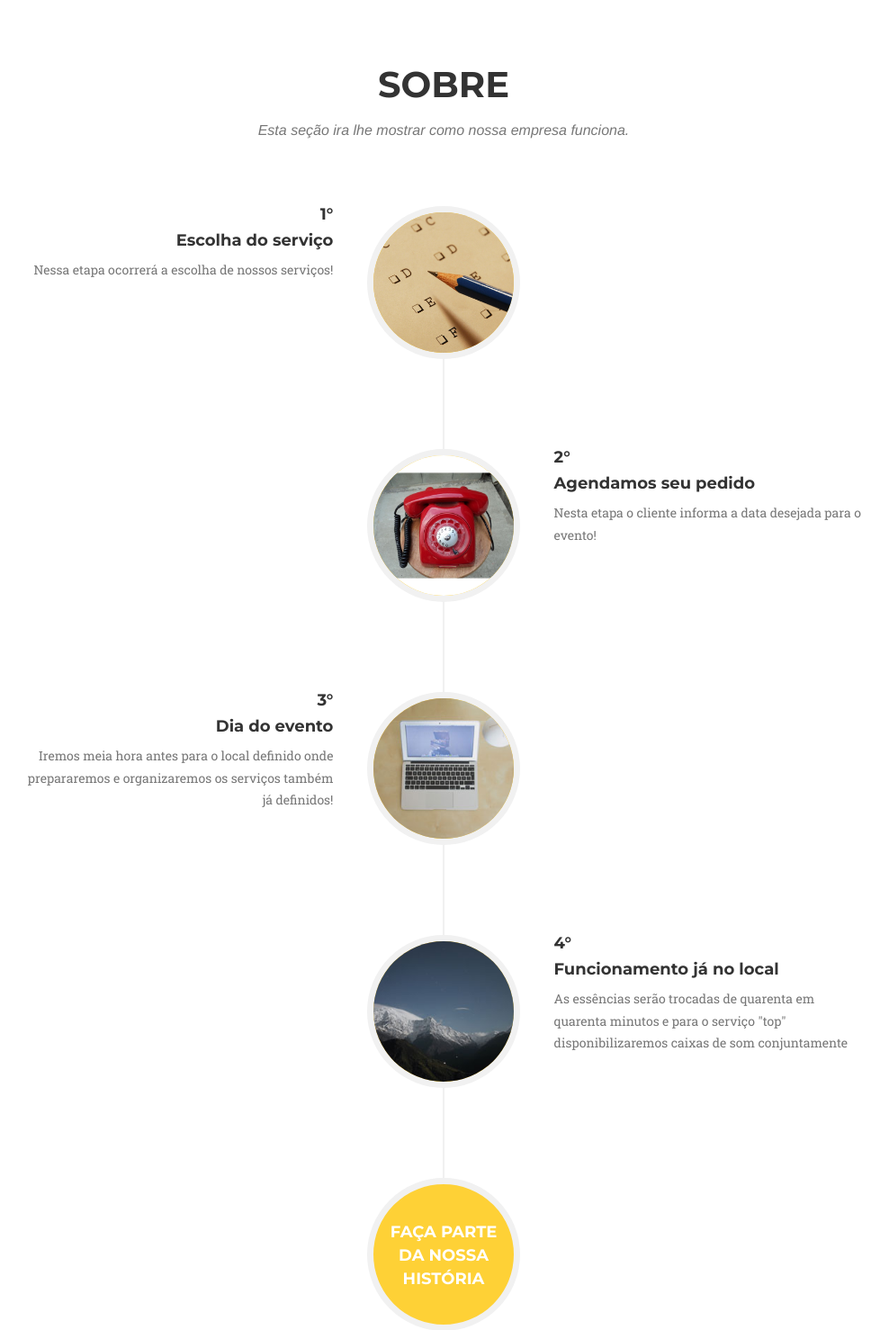
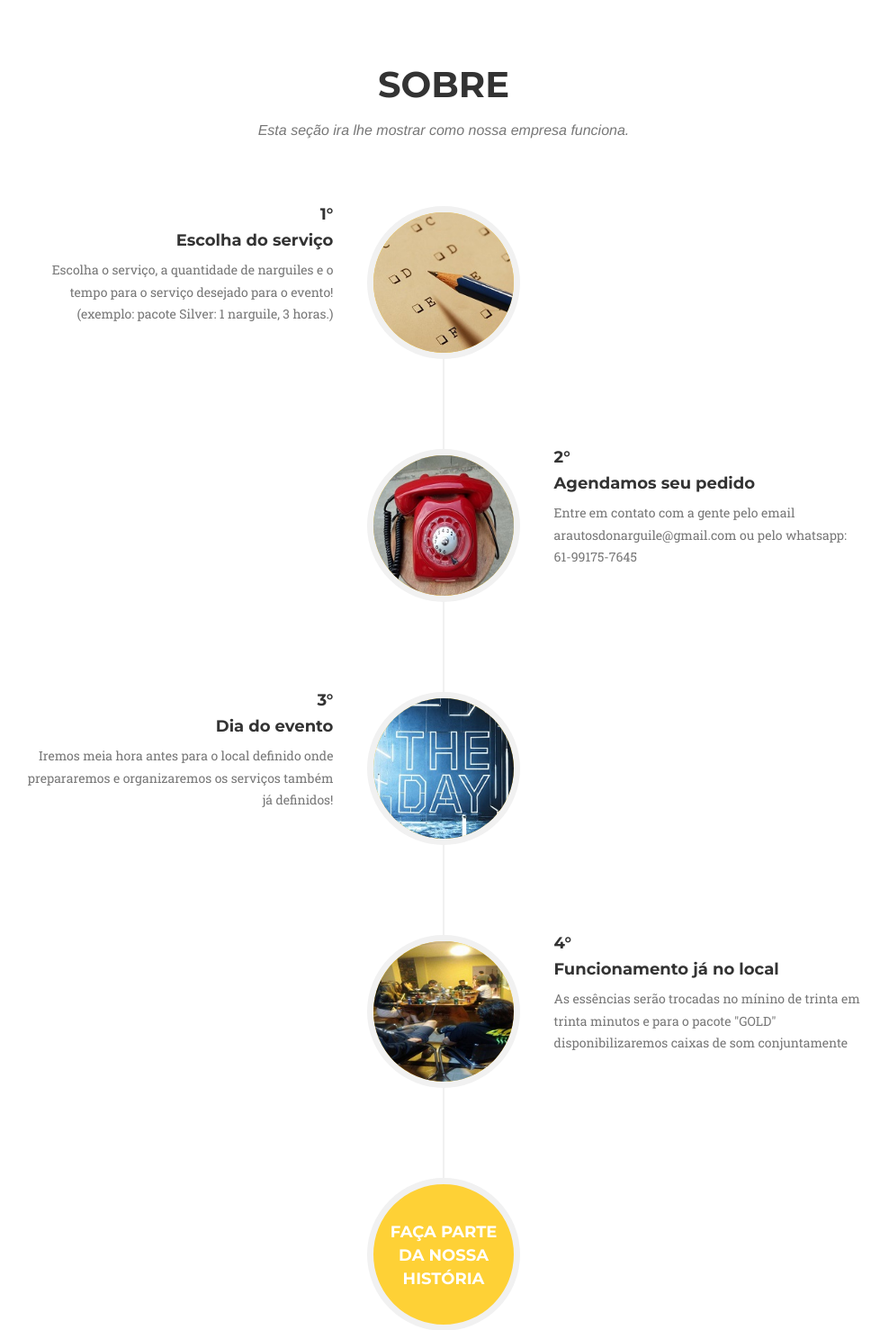
Before and after one commit to Mesquita23/arautosv2, a PHP site: page / in a window 1280 px wide. Shown: the part 2382-3860 px from the top of the page at 90% size, without its empty margins (147-1135 px from the left). Run offline with PHP 8.4, Linux system fonts and the light colour scheme; some libraries are stand-ins or nearby versions; some web fonts are replaced.

Commit message:
ajustes no SOBRE e formatado imagens para menores tamanhos

```diff
--- a/index.php
+++ b/index.php
@@ -258,7 +258,7 @@
                                     <h4 class="subheading">Escolha do serviço</h4>
                                 </div>
                                 <div class="timeline-body">
-                                    <p class="text-muted">Nessa etapa ocorrerá a escolha de nossos serviços!</p>
+                                    <p class="text-muted">Escolha o serviço, a quantidade de narguiles e o tempo para o serviço desejado para o evento! (exemplo: pacote Silver: 1 narguile, 3 horas.)</p>
                                 </div>
                             </div>
                         </li>
@@ -272,7 +272,7 @@
                                     <h4 class="subheading">Agendamos seu pedido</h4>
                                 </div>
                                 <div class="timeline-body">
-                                    <p class="text-muted">Nesta etapa o cliente informa a data desejada para o evento!</p>
+                                    <p class="text-muted">Entre em contato com a gente pelo email arautosdonarguile@gmail.com ou pelo whatsapp: 61-99175-7645</p>
                                 </div>
                             </div>
                         </li>
@@ -300,7 +300,7 @@
                                     <h4 class="subheading">Funcionamento já no local</h4>
                                 </div>
                                 <div class="timeline-body">
-                                    <p class="text-muted">As essências serão trocadas de quarenta em quarenta minutos e para o serviço "top" disponibilizaremos caixas de som conjuntamente</p>
+                                    <p class="text-muted">As essências serão trocadas no mínino de trinta em trinta minutos e para o pacote "GOLD" disponibilizaremos caixas de som conjuntamente</p>
                                 </div>
                             </div>
                         </li>
@@ -456,6 +456,7 @@
                 <div class="col-lg-12 text-center">
                     <h2 class="section-heading">Entre em contato</h2>
                     <h3 class="section-subheading text-muted">tire qualquer dúvida conosco</h3>
+					<h4 class="section-subheading text-muted">Caso o enviador de emails não esteja em funcionamento por motivos técninocs entre em contato com a gente pelo <strong>arautosdonarguile@gmail.com</strong></h4>
                 </div>
             </div>
             <div class="row">
@@ -499,12 +500,16 @@
             <div class="row">
                 <div class="col-md-4">
                     <span class="copyright">Copyright &copy; arautosdonarguile.com 2017</span>
+
                 </div>
                 <div class="col-md-4">
                     <ul class="list-inline social-buttons">
                         <li><a href="https://www.instagram.com/arautosdonarguile/"><i class="fa fa-instagram"></i></a>
                         </li>
                         <li><a href="https://www.facebook.com/Arautosdonarguile/"><i class="fa fa-facebook"></i></a>
+                        </li>
+						<li><p>Email: arautosdonarguile@gmail.com</p></a>
+						<li><p>whatsapp: 61-99175-7645</p></a>
                         </li>
                     </ul>
                 </div>
@@ -585,7 +590,7 @@
 
     </tbody>
   </table>
-                                 <p><strong>Entre em contato com a gente pelo email arautosdonarguile@gmail.com ou pelo</strong> <a href="https://www.facebook.com/Arautosdonarguile/">Facebook</a>.</p>
+                                 <p><strong>Entre em contato com a gente pelo email arautosdonarguile@gmail.com ou pelo whatsapp: 61-99175-7645</strong> <a href="https://www.facebook.com/Arautosdonarguile/">Facebook</a>.</p>
                                 <button type="button" class="btn btn-primary" data-dismiss="modal"><i class="fa fa-times"></i> Close Project</button>
                             </div>
                         </div>
@@ -640,7 +645,7 @@
                                 <!-- Project Details Go Here -->
                                 <h2>Pacote Silver</h2>
                                 <p class="item-intro text-muted">Nosso pacote médio lhe oferece o melhor custo benefício possível</p>
-                                <img class="img-responsive img-centered" src="public/img/portfolio/tabelasilver.jpg" alt="">
+                                <!-- <img class="img-responsive img-centered" src="public/img/portfolio/tabelasilver.jpg" alt=""> -->
                                 <p><strong>Este pacote oferece essencias zomo e adalya</strong></p>
                                 <table class="table table-bordered">
     <thead>
@@ -686,7 +691,7 @@
     </tbody>
   </table>
 
-                                <p><strong>Entre em contato com a gente pelo email arautosdonarguile@gmail.com ou pelo</strong> <a href="https://www.facebook.com/Arautosdonarguile/">Facebook</a>.</p>
+                                <p><strong>Entre em contato com a gente pelo email arautosdonarguile@gmail.com ou pelo whatsapp: 61-99175-7645</strong> <a href="https://www.facebook.com/Arautosdonarguile/">Facebook</a>.</p>
                                 <button type="button" class="btn btn-primary" data-dismiss="modal"><i class="fa fa-times"></i> Close Project</button>
 
                             </div>
@@ -722,7 +727,7 @@
                                     <li>Serviço: Pacote Gold</li>
                                 </ul>
                                 <p>Nós não só podemos lhe oferecer o serviço em áreas privadas mas também em locais públicos como o pontão!</p>
-                                <p><strong>Entre em contato com a gente pelo email arautosdonarguile@gmail.com ou pelo</strong> <a href="https://www.facebook.com/Arautosdonarguile/">Facebook</a>.</p>
+                                <p><strong>Entre em contato com a gente pelo email arautosdonarguile@gmail.com ou pelo whatsapp: 61-99175-7645</strong> <a href="https://www.facebook.com/Arautosdonarguile/">Facebook</a>.</p>
                                 <button type="button" class="btn btn-primary" data-dismiss="modal"><i class="fa fa-times"></i> Close Project</button>
 
                             </div>
```
Also changed, not shown: public/img/about/3-1.jpg (added), public/img/about/3.jpg, public/img/about/4-1.jpg (added), public/img/about/4.jpg, public/img/about/escolha.jpg, public/img/about/telefone.jpg.
